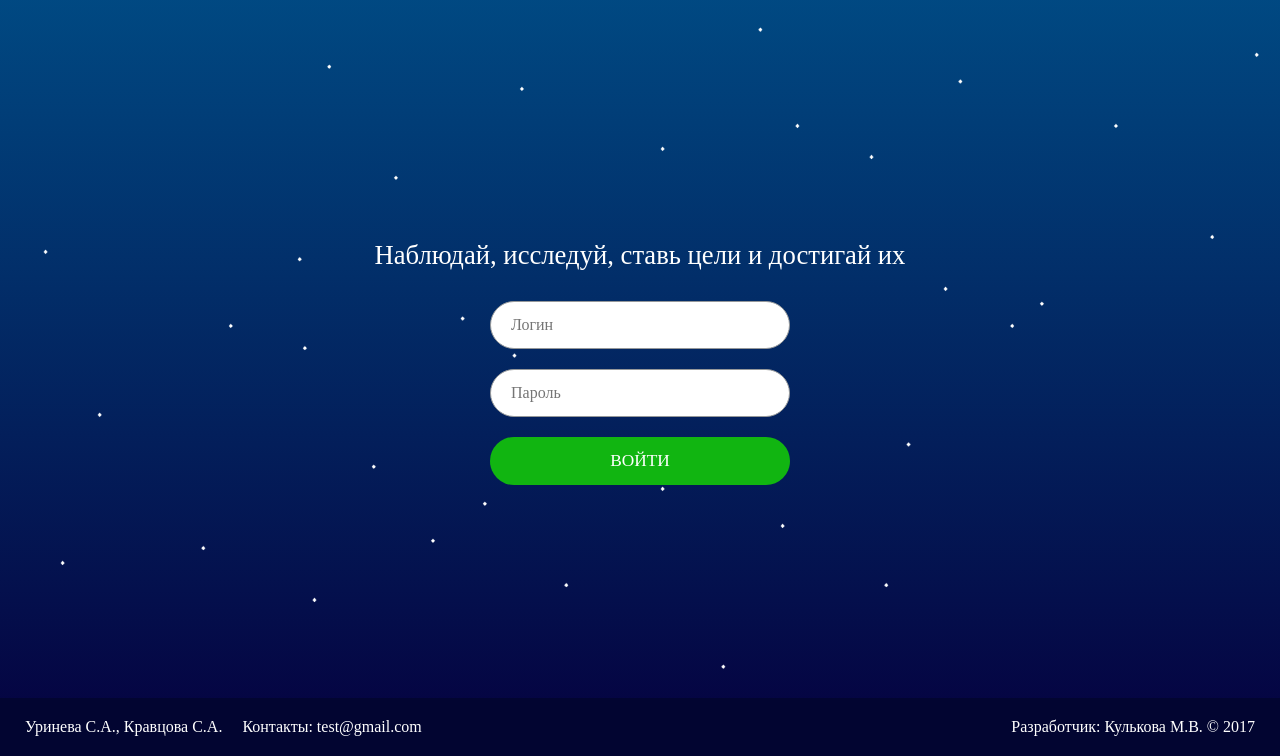
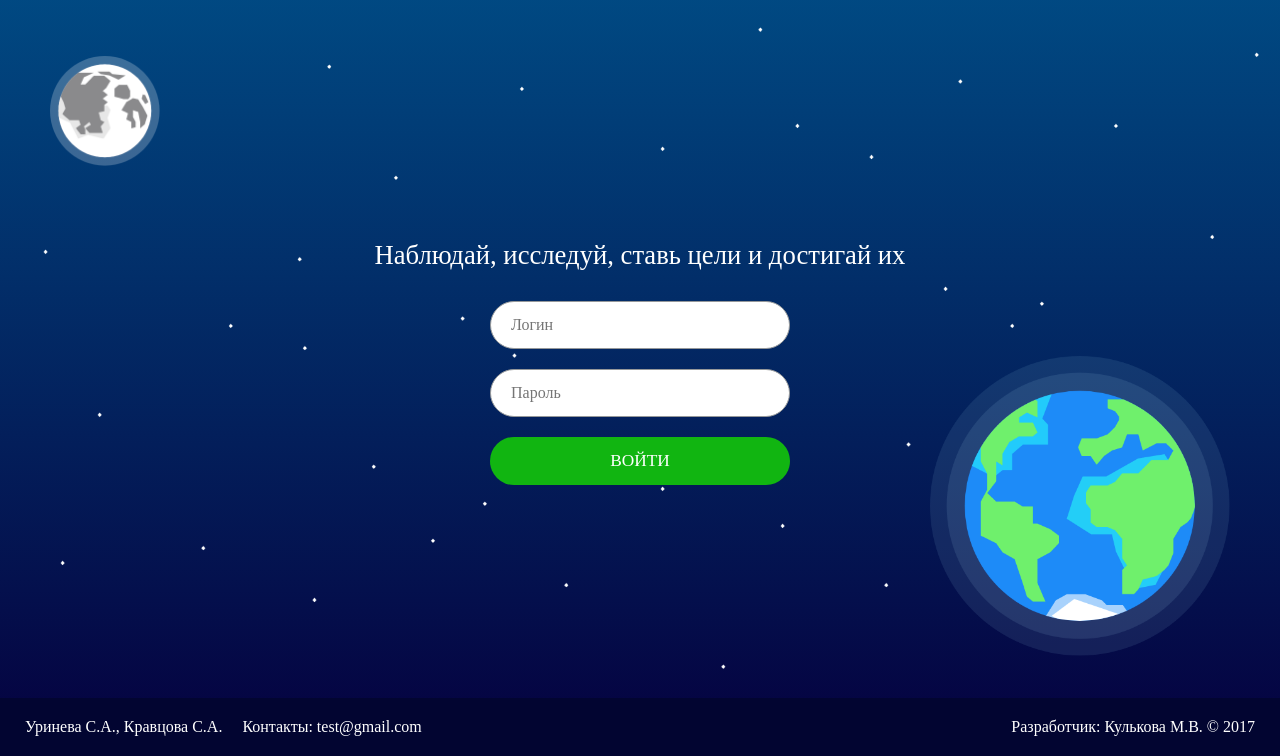
Before and after one commit to MariaKulkova/WeatherDiary, a plain HTML site: page index.html in a window 1280 px wide. Shown: the part 44-800 px from the top of the page. Drawn offline with Linux system fonts and the light colour scheme.

Commit message:
Add Moon and Earth

```diff
--- a/css/main.css
+++ b/css/main.css
@@ -137,7 +137,7 @@ input[type=text], input[type=password] {
 /* Moon */
 
 .moon-container {
-	position: relative;
+	position: absolute;
 	top: 100px;
 	left: 50px;
 }
@@ -145,7 +145,27 @@ input[type=text], input[type=password] {
 #moon-object {
 	background: url(../img/moon.png) no-repeat;
 	background-size: contain;
-	width: 10%;
+	width: 110px;
+	height: 110px;
+	display: inline-block;
+    vertical-align: middle;
+}
+
+/* Earth */
+
+.earth-container {
+	position: absolute;
+	bottom: 100px;
+	right: 50px;
+}
+
+#earth-object {
+	background: url(../img/earth.png) no-repeat;
+	background-size: contain;
+	width: 300px;
+	height: 300px;
+	display: inline-block;
+    vertical-align: middle;
 }
 
 /*Footer section*/
--- a/index.html
+++ b/index.html
@@ -35,6 +35,10 @@
     		</form>
 		</div>
 
+		<div class="earth-container">
+			<span id="earth-object"></span>
+		</div>
+
 	</div>
 
 	<div class="footer">
```
Also changed, not shown: img/earth.png (added), img/moon.png (added).
